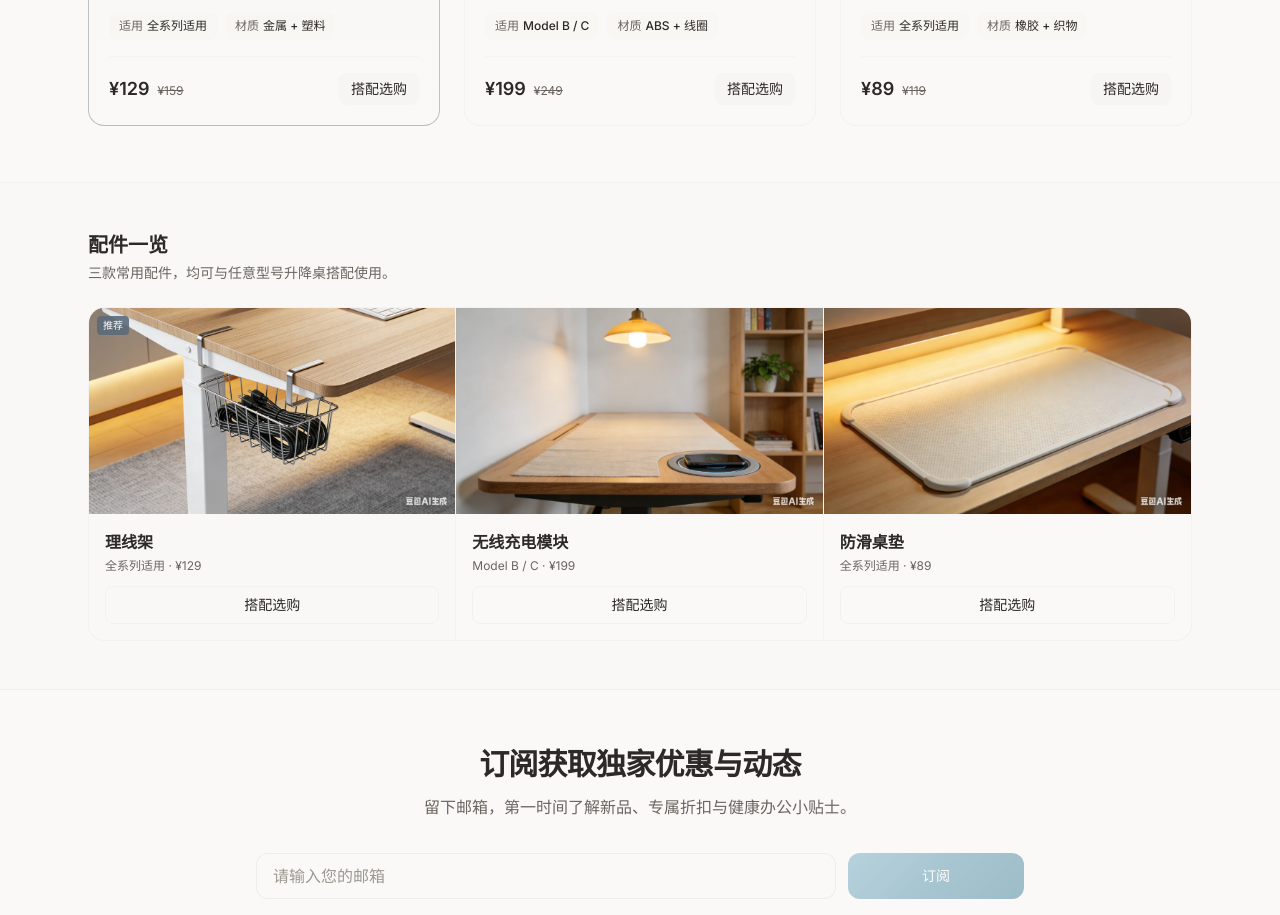
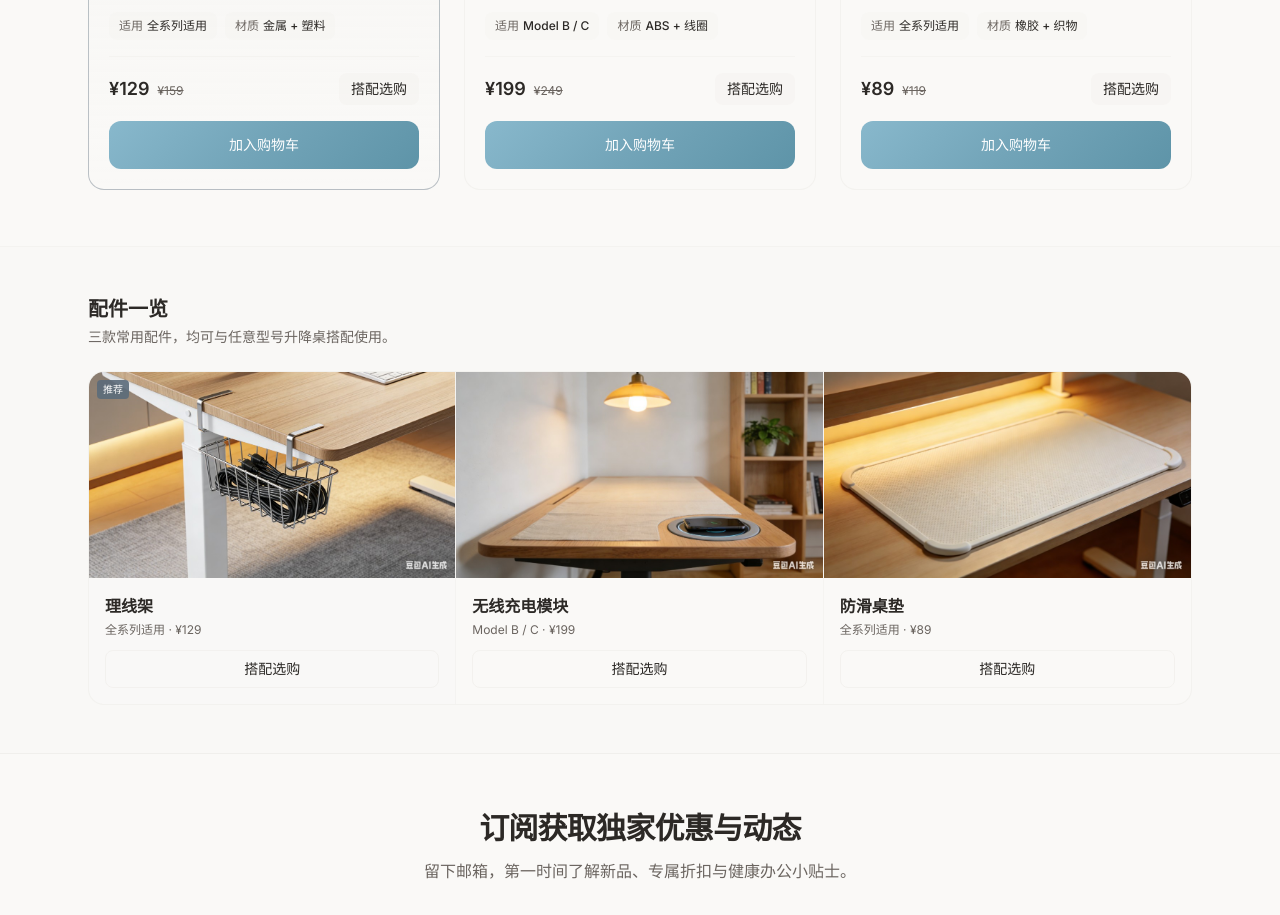
Before and after one commit to 532596/my-dtc-store, a Next.js app: page /accessories in a window 1280 px wide. Shown: the part 880-1795 px from the top of the page. Built offline with nearby package versions, Linux system fonts and the light colour scheme; no server answers.

Commit message:
add to cart

```diff
--- a/src/app/accessories/page.tsx
+++ b/src/app/accessories/page.tsx
@@ -1,6 +1,7 @@
 import Image from "next/image";
 import Link from "next/link";
 import Reveal from "@/components/Reveal";
+import AddToCartButton from "@/components/AddToCartButton";
 
 const ITEMS = [
   {
@@ -148,6 +149,15 @@ export default function AccessoriesPage() {
                         搭配选购
                       </Link>
                     </div>
+                    <AddToCartButton
+                      slug={`acc-${item.id}`}
+                      name={item.name}
+                      desc={item.desc}
+                      price={item.price}
+                      image={item.img}
+                      redirectToCart={false}
+                      className="mt-4 min-w-0 w-full px-4 py-2.5"
+                    />
                   </div>
                 </div>
               </Reveal>
--- a/src/app/series/[slug]/page.tsx
+++ b/src/app/series/[slug]/page.tsx
@@ -250,6 +250,7 @@ export default function ProductPage(props: { params: { slug: string } }) {
                   desc={product.descZh}
                   price={product.price}
                   image={mainImage}
+                  redirectToCart
                 />
               </div>
             </div>
--- a/src/app/series/page.tsx
+++ b/src/app/series/page.tsx
@@ -1,6 +1,7 @@
 import Image from "next/image";
 import Link from "next/link";
 import Reveal from "@/components/Reveal";
+import AddToCartButton from "@/components/AddToCartButton";
 
 const PRODUCTS = [
   {
@@ -113,15 +114,14 @@ export default function SeriesPage() {
             const saving = p.comparePrice && p.comparePrice > p.price ? p.comparePrice - p.price : 0;
             return (
               <Reveal key={p.slug} delay={i === 0 ? 0 : i === 1 ? 1 : 2}>
-                <Link
-                  href={`/series/${p.slug}`}
+                <div
                   className={`group flex flex-col overflow-hidden rounded-2xl border transition hover:shadow-lg ${
                     p.highlight
                       ? "border-accent/40 bg-gradient-to-b from-accent-light/20 to-transparent"
                       : "border-warm-gray/40 bg-warm-white hover:border-warm-gray/60"
                   }`}
                 >
-                  <div className="relative aspect-[4/3] shrink-0 overflow-hidden bg-warm-gray/30">
+                  <Link href={`/series/${p.slug}`} className="relative aspect-[4/3] shrink-0 overflow-hidden bg-warm-gray/30">
                     <Image
                       src={p.img}
                       alt={p.name}
@@ -139,11 +139,13 @@ export default function SeriesPage() {
                         省 ¥{saving}
                       </span>
                     )}
-                  </div>
+                  </Link>
                   <div className="flex flex-1 flex-col p-5">
-                    <h3 className="text-lg font-semibold text-foreground group-hover:text-accent">
-                      {p.name}
-                    </h3>
+                    <Link href={`/series/${p.slug}`} className="w-fit">
+                      <h3 className="text-lg font-semibold text-foreground group-hover:text-accent">
+                        {p.name}
+                      </h3>
+                    </Link>
                     <p className="mt-0.5 text-xs font-medium text-accent">{p.tagline}</p>
                     <p className="mt-2 line-clamp-2 text-sm text-warm-muted">{p.desc}</p>
                     <div className="mt-4 flex flex-wrap gap-2">
@@ -161,12 +163,24 @@ export default function SeriesPage() {
                           </span>
                         )}
                       </div>
-                      <span className="rounded-lg bg-warm-gray/20 px-3 py-1.5 text-sm font-medium text-foreground transition group-hover:bg-accent/20 group-hover:text-accent">
+                      <Link
+                        href={`/series/${p.slug}`}
+                        className="rounded-lg bg-warm-gray/20 px-3 py-1.5 text-sm font-medium text-foreground transition hover:bg-accent/20 hover:text-accent"
+                      >
                         查看详情
-                      </span>
+                      </Link>
                     </div>
+                    <AddToCartButton
+                      slug={p.slug}
+                      name={p.name}
+                      desc={p.desc}
+                      price={p.price}
+                      image={p.img}
+                      redirectToCart={false}
+                      className="mt-4 min-w-0 w-full px-4 py-2.5"
+                    />
                   </div>
-                </Link>
+                </div>
               </Reveal>
             );
           })}
--- a/src/components/AddToCartButton.tsx
+++ b/src/components/AddToCartButton.tsx
@@ -9,22 +9,34 @@ type Props = {
   desc: string;
   price: number;
   image: string;
+  redirectToCart?: boolean;
+  className?: string;
+  label?: string;
 };
 
-export default function AddToCartButton({ slug, name, desc, price, image }: Props) {
+export default function AddToCartButton({
+  slug,
+  name,
+  desc,
+  price,
+  image,
+  redirectToCart = false,
+  className = "",
+  label = "加入购物车",
+}: Props) {
   const router = useRouter();
   const { addToCart } = useCart();
 
   return (
     <button
       type="button"
-      className="btn-primary inline-block px-8 py-3.5"
+      className={`btn-primary inline-flex items-center justify-center px-8 py-3.5 ${className}`}
       onClick={() => {
         addToCart({ id: slug, name, desc, price, image, quantity: 1 });
-        router.push("/cart");
+        if (redirectToCart) router.push("/cart");
       }}
     >
-      加入购物车
+      {label}
     </button>
   );
 }
```
